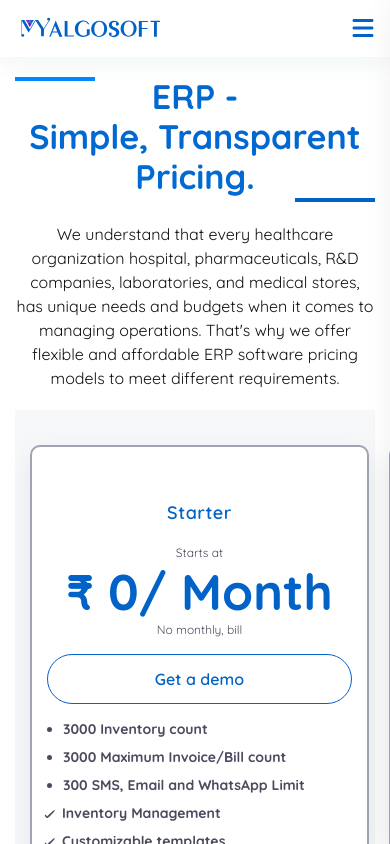
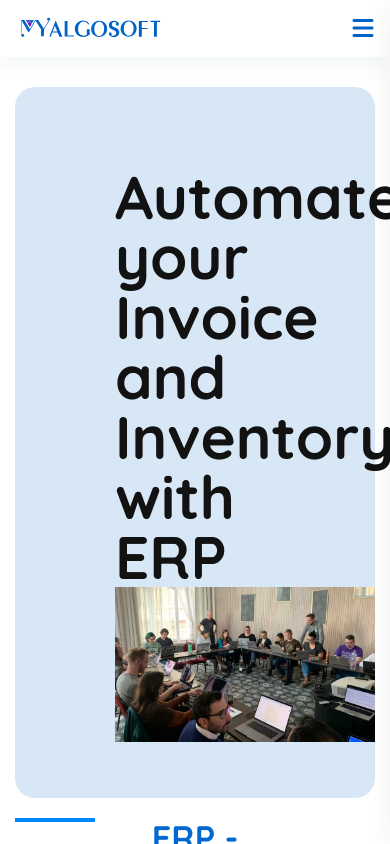
Before and after one commit to AJITSINHSolanki/website_2024, a Next.js app: page /pricing in a window 390 px wide. Shown: the top 844 px of the page. Built offline with nearby package versions, Linux system fonts and the light colour scheme.

Commit message:
Home page text - Made Responsive

```diff
--- a/src/components/aboutUs/index.js
+++ b/src/components/aboutUs/index.js
@@ -120,7 +120,6 @@ const AboutUs = () => {
         <div className="about_card_container">
           <div className="about_card">
             <div className="background-text">
-              {/* <span>24 <span>*</span> 7</span> */}
               <span>☎</span>
             </div>
             <p>
--- a/src/components/pricing/index.js
+++ b/src/components/pricing/index.js
@@ -1,10 +1,13 @@
 import FAQ from '../faq';
 import ComparePlans from './comparePlans';
 import PriceBox from './priceBox';
+import Pricingbanner from './pricingbanner';
 
 const Pricing = () => {
   return (
     <>
+      <div>
+        <Pricingbanner />
         <div className="main_title_box">
           {/* <p className="sub_title">Pricing</p> */}
           <h1 className="main_title">
@@ -12,14 +15,15 @@ const Pricing = () => {
           </h1>
           <p className="content">
             We understand that every healthcare organization hospital,
-          pharmaceuticals, R&D companies, laboratories, and medical
-          stores, has unique needs and budgets when it comes to managing
-          operations. That's why we offer flexible and affordable ERP software
-          pricing models to meet different requirements.
+            pharmaceuticals, R&D companies, laboratories, and medical stores,
+            has unique needs and budgets when it comes to managing operations.
+            That's why we offer flexible and affordable ERP software pricing
+            models to meet different requirements.
           </p>
         </div>
+      </div>
       <PriceBox />
-      {/* <ComparePlans /> */}
+
       <FAQ />
     </>
   );
--- /dev/null
+++ b/src/components/pricing/pricingbanner.js
@@ -0,0 +1,20 @@
+import React from 'react';
+import { AboutImage, ProfileImg } from '../../../public/images';
+import Image from "next/image";
+
+const PricingBanner = () => {
+  return (
+    <div className="container">
+      <div className="pricingBanner">
+        <p className="pricingbannerText">
+          Automate your Invoice and Inventory with ERP
+        </p>
+      <div>
+      <Image src={AboutImage} alt="about Image" />
+      </div>
+      </div>
+    </div>
+  );
+};
+
+export default PricingBanner;
--- a/src/styles/globals.css
+++ b/src/styles/globals.css
@@ -494,7 +494,7 @@ a {
   font-weight: 500;
   font-size: 17px;
   line-height: 28px;
-  padding: 0px 160px;
+  /* padding: 0px 160px; */
   padding-bottom: 100px;
 }
 .service_text{
@@ -1250,7 +1250,20 @@ a {
   cursor: pointer;
 }
 
-
+.pricingbannerText{
+  font-size: 60px;
+  font-weight: bold;
+  max-width: 50%;
+  line-height: 60px;
+}
+.pricingBanner{
+  padding-top: 80px;
+  padding-bottom: 50px;
+  padding-left: 100px;
+  background-color: #d8e7f6;
+  border-radius: 20px;
+  margin-top: 30px;
+}
 /* Technology Section Css Start */
 
 .technology_section,
@@ -2884,6 +2897,11 @@ ul.team_points li::before {
     font-weight: 700;
   }
 
+  .pricingbanner {
+    background-color: '#d8e7f6';
+    padding: '20px';
+    text-align: 'center';
+  }
   .faq_section {
     flex-direction: column;
     gap: 30px;
```
Also changed, not shown: src/components/home/index.js (+7 -11 lines). Lines whose indentation alone changed are shown as unchanged.
